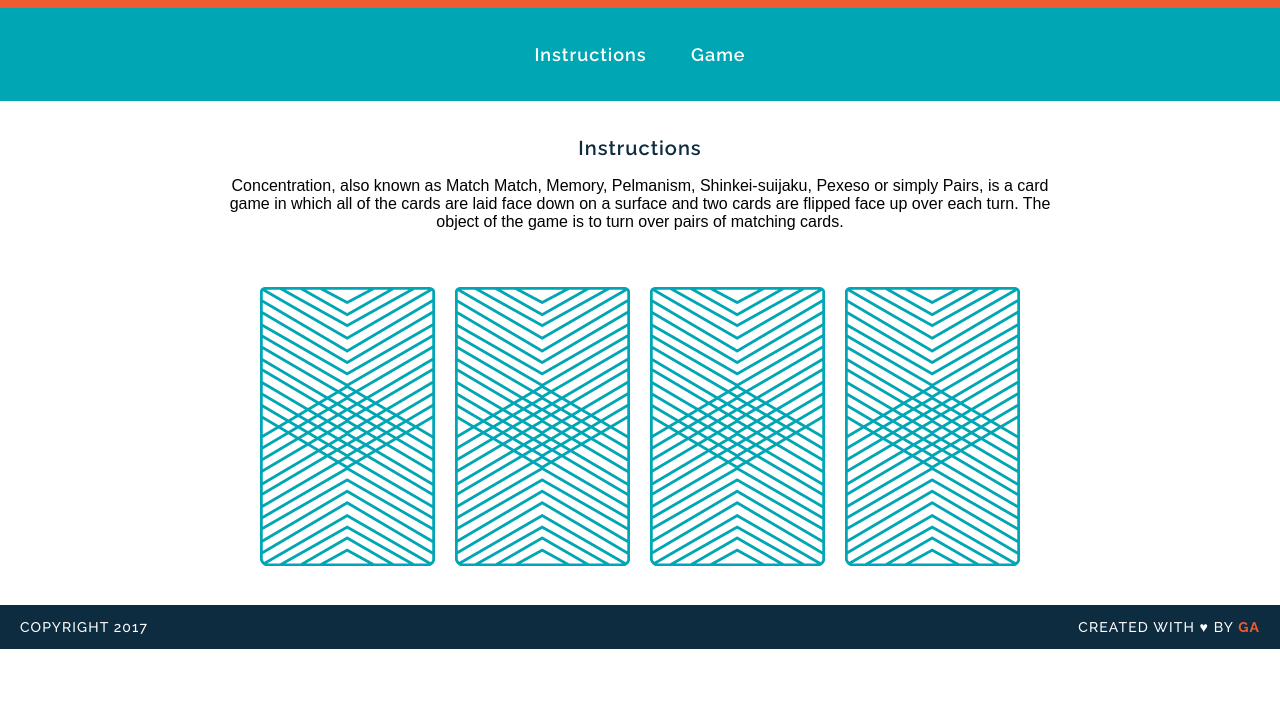
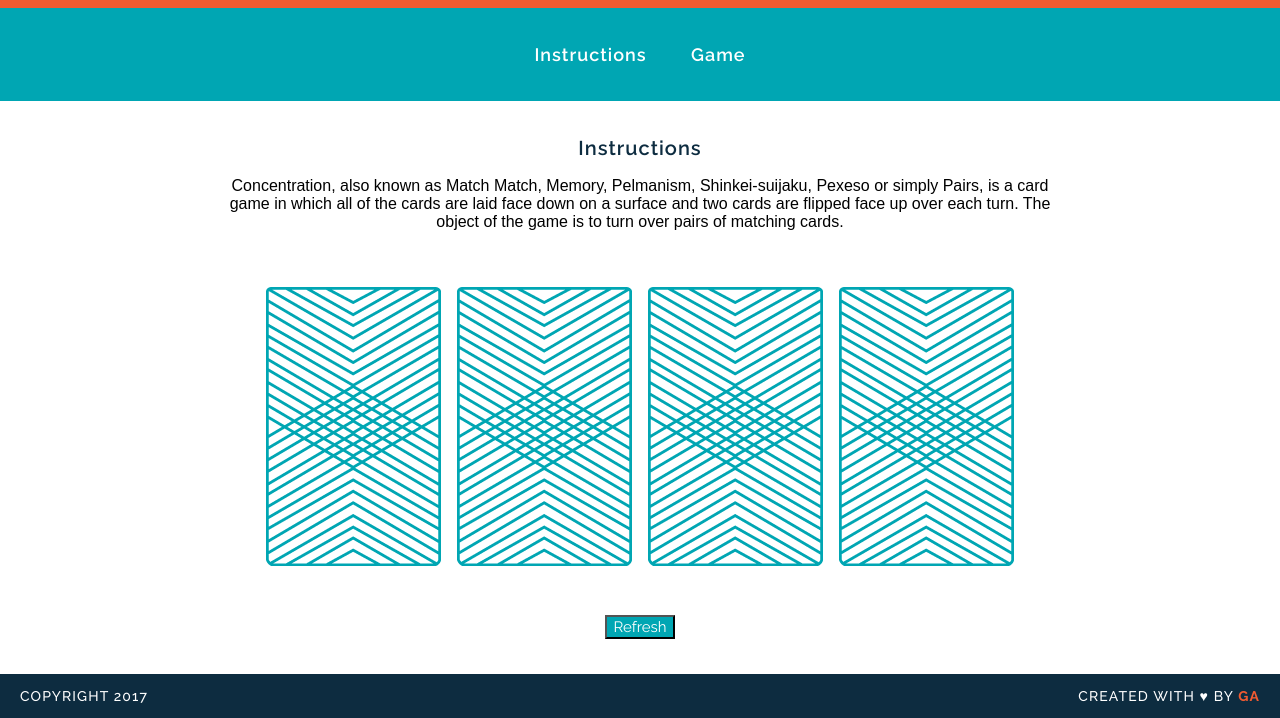
Before and after one commit to kenlkchow/wdi-fundamentals-memorygame, a plain HTML site: page memory_game/index.html in a window 1280 px wide. Shown: the part 105-823 px from the top of the page. Before the commit the page ends 800 px from the top, so only its background shows below. Drawn offline with Linux system fonts and the light colour scheme; a web font is replaced by a local one.

Commit message:
final push before upload

```diff
--- a/memory_game/css/style.css
+++ b/memory_game/css/style.css
@@ -63,6 +63,16 @@ footer{
 	letter-spacing: .08em;
 	font-weight: 500;
 }
+button{
+	font-family: "Raleway", sans-serif;
+	font-size: 15px;
+	background-color: #00A6B3;
+	color: white;
+	border-style: outset;
+	margin-top: 45px;
+	display: inline-block;
+	float: none;
+}
 .copyright{
 	font-family: Raleway, sans-serif;
 	float:left;
--- a/memory_game/index.html
+++ b/memory_game/index.html
@@ -16,12 +16,16 @@
 	<main>
 	<h2 id="instructions">Instructions</h2>
 		<p>Concentration, also known as Match Match, Memory, Pelmanism, Shinkei-suijaku, Pexeso or simply Pairs, is a card game in which all of the cards are laid face down on a surface and two cards are flipped face up over each turn. The object of the game is to turn over pairs of matching cards.</p>
-	<div id="game">
-	<img src="images/back.png"alt="">
-	<img src="images/back.png"alt="">
-	<img src="images/back.png"alt="">
-	<img src="images/back.png"alt="">
+	<div id = "game-board" class="board clearfix">
+
 	</div>
+
+	<button type="submit"  onClick="refreshPage()">Refresh</button>
+	<script>
+function refreshPage(){
+    window.location.reload();
+}
+</script>
 	</main>
 	<footer class="clearfix">
 		<p class="copyright">
--- a/memory_game/js/main.js
+++ b/memory_game/js/main.js
@@ -21,16 +21,19 @@ var cards = [
 	cardImage: "images/king-of-hearts.png"
 	}
 ];
+
 var cardsInPlay = [];
 function checkForMatch(){
 	if (cardsInPlay[0] === cardsInPlay[1]) {
-  console.log("You found a match!");
+  alert("You found a match!");
 } else if (cardsInPlay.length === 2) {
   alert("Sorry, try again.");
 }
 }
 
-function flipcard(cardId) {
+function flipcard() {
+	var cardId = this.getAttribute('data-id');
+	this.setAttribute('src', cards[cardId].cardImage)
 	console.log("User flipped " + cards[cardId].rank);
 	cardsInPlay.push(cards[cardId].rank);
 	checkForMatch();
@@ -39,5 +42,14 @@ function flipcard(cardId) {
 
 };
 
-flipcard(0);
-flipcard(2);
+function createBoard(){
+	for (i = 0; i < 4; i ++){
+	var cardElement = document.createElement('img');
+	cardElement.setAttribute('src', "images/back.png");
+	cardElement.setAttribute('data-id', i);
+	cardElement.addEventListener('click', flipcard);
+	document.getElementById("game-board").appendChild(cardElement);
+}
+}
+
+createBoard();
```
